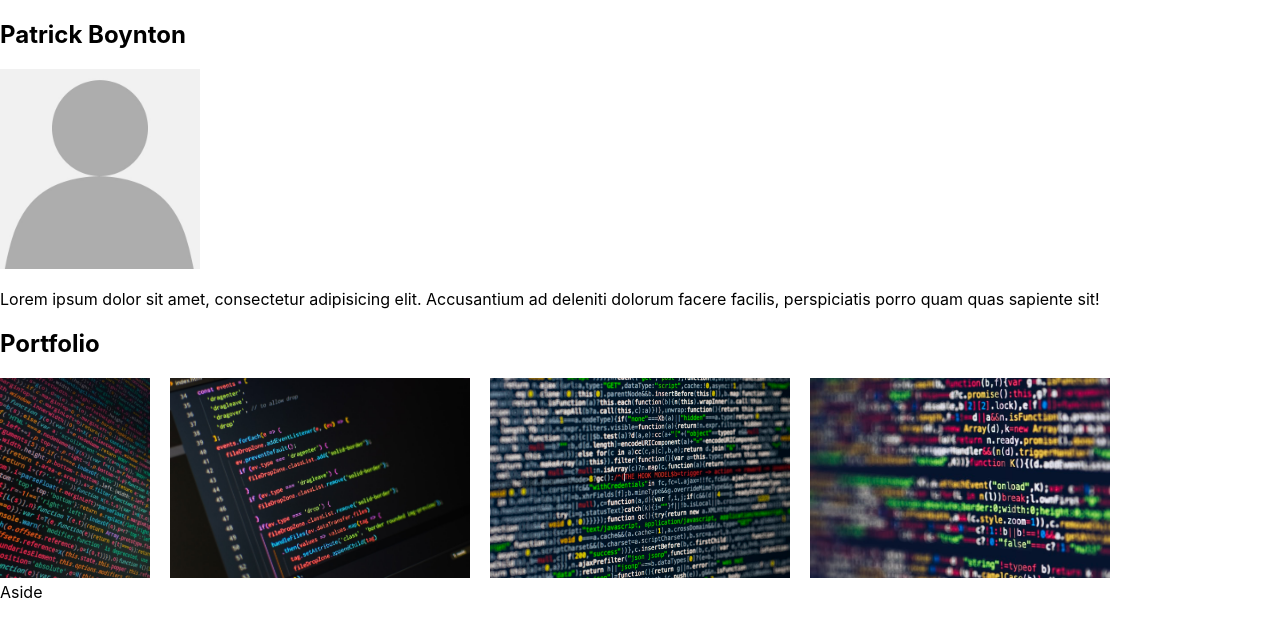
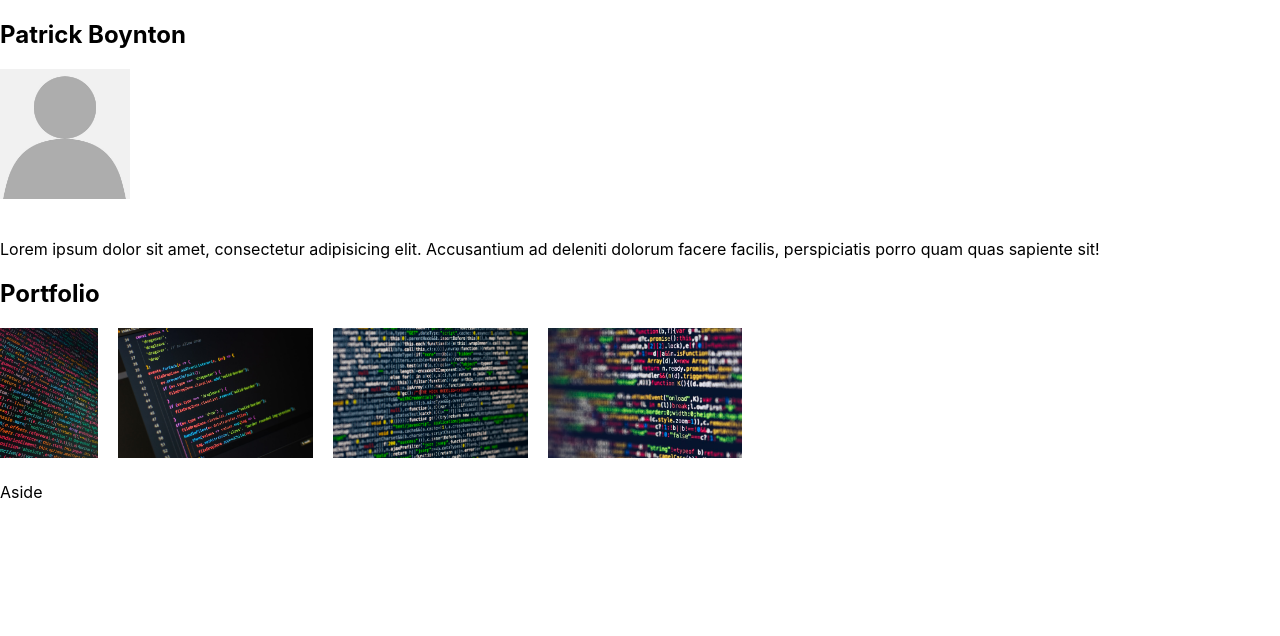
Before and after one commit to PatrickBoynton/portfolio, a React (Create React App) app: page / in a window 1280 px wide. Shown: the top 636 px of the page. Built offline with nearby package versions, Linux system fonts and the light colour scheme.

Commit message:
Changed the image styling.

```diff
--- a/src/App.css
+++ b/src/App.css
@@ -2,6 +2,7 @@
   text-align: center;
 }
 img{
-  height: 200px;
+  height: 130px;
   margin-right: 20px;
+  margin-bottom: 20px;
 }
```
